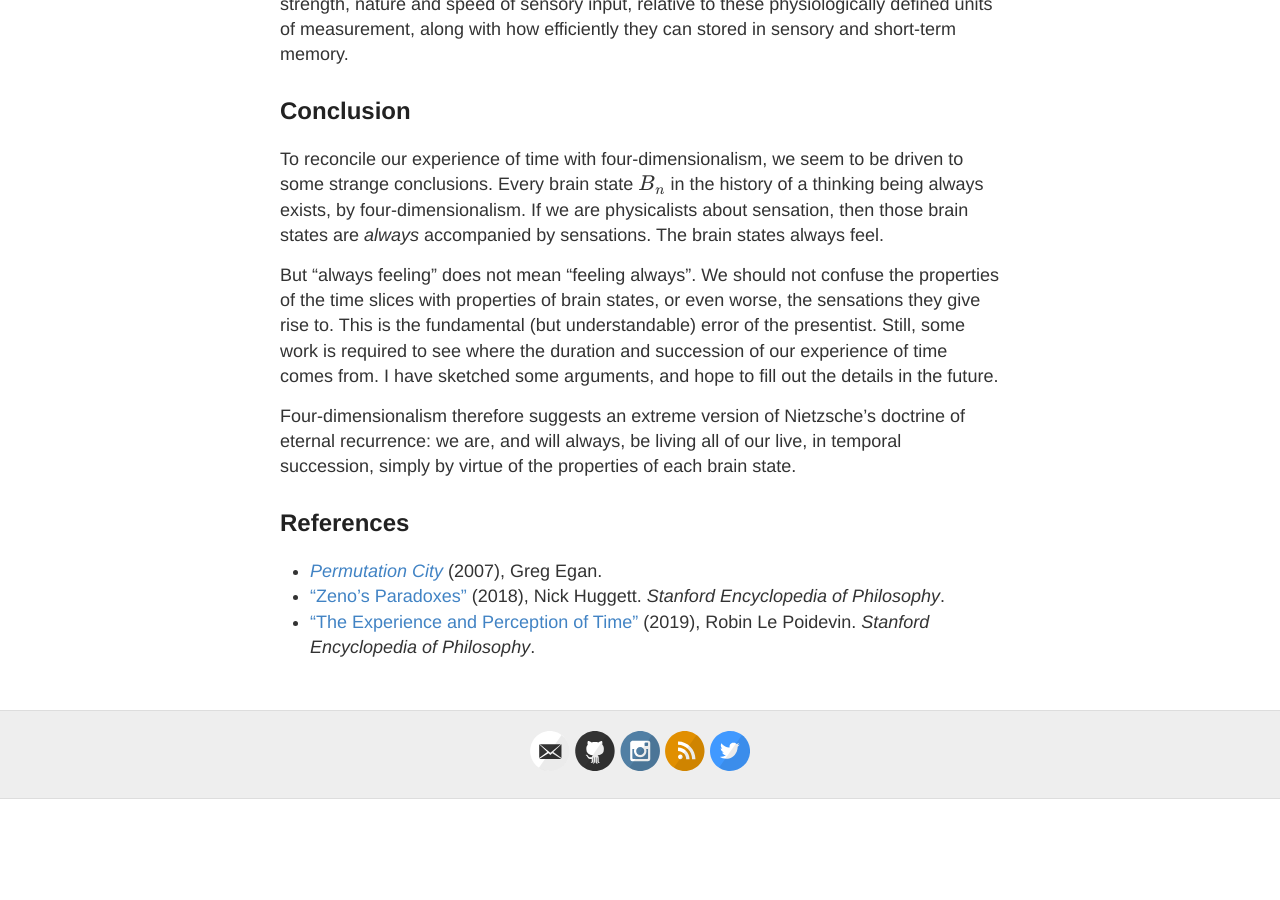
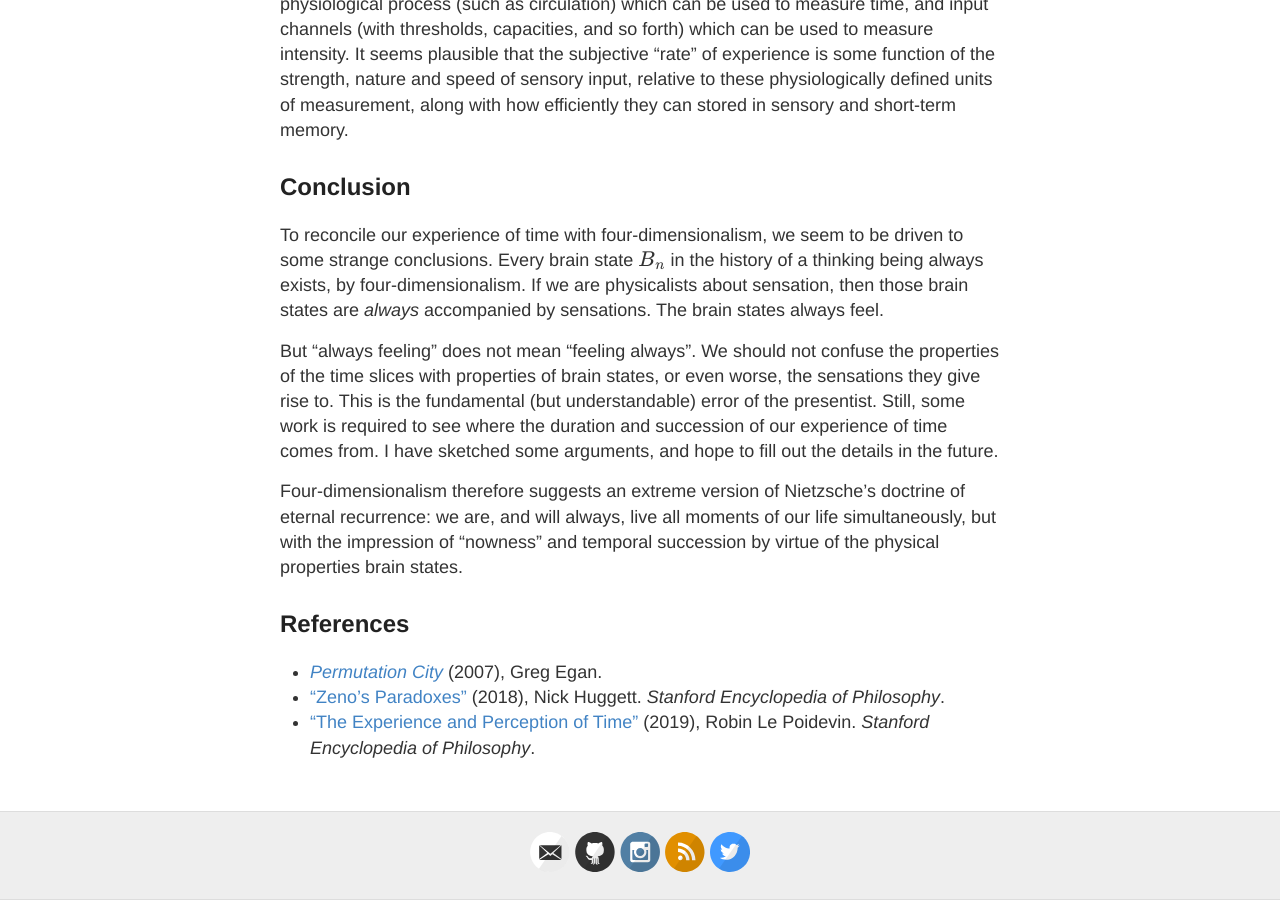
Before and after one commit to hapax/hapax.github.io, a Jekyll site: the page built from assets/psychology-time.md, in a window 1280 px wide and 900 px high, scrolled down 5625 px. Built offline with Jekyll 4.4.1, drawn with Linux system fonts in a browser that asks for light colours; our own code applies the rules of GitHub Pages for plain Markdown files; formulas are drawn with MathJax 3; a script that is not in the unit is left out; before the commit the page ends 6424 px from its top, so only the background shows below that; some of the changed text lies outside the part shown.

Commit message:
Update psychology-time.md

```diff
--- a/assets/psychology-time.md
+++ b/assets/psychology-time.md
@@ -7,7 +7,11 @@
 date:  2019-07-29
 ---
 
-**July 29, 2019.** *??*
+**July 29, 2019.** *Modern physics suggests that a view of time called
+  four-dimensionalism: just as all places exist simultaneously, all
+  times should exist simultaneously. I examine some consequences for
+  the psychology of time, and contrast with the (more intuitive)
+  philosophy of time called presentism.*
 
 ## Introduction
 
@@ -360,8 +364,9 @@
 
 Four-dimensionalism therefore suggests an extreme version of
 Nietzsche's doctrine of eternal recurrence: we are, and will always,
-be living all of our live, in temporal succession, simply by virtue of
-the properties of each brain state.
+live all moments of our life simultaneously, but with the impression
+of "nowness" and temporal succession by virtue of the physical
+properties brain states.
 
 ## References
 
```
